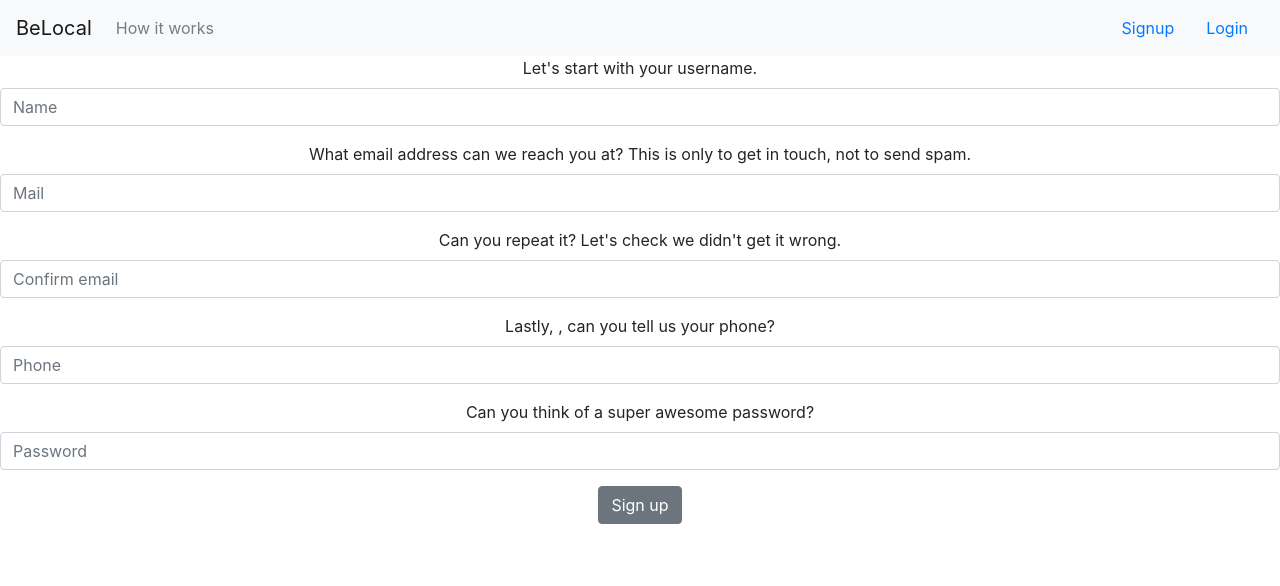
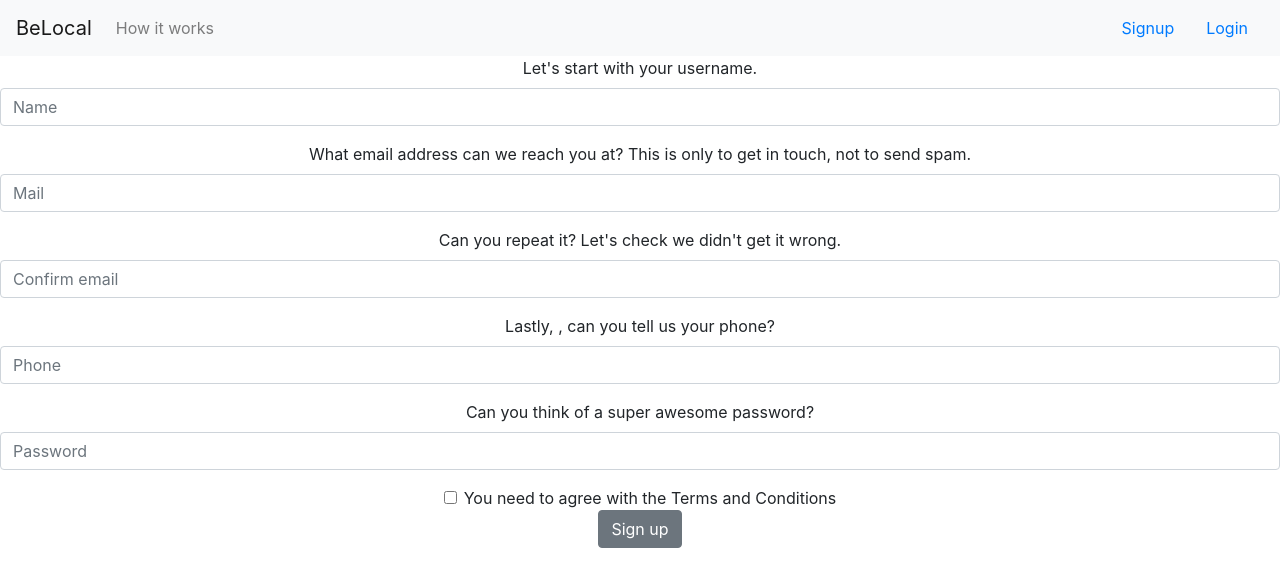
Before and after one commit to atowarek/beLocal-finalproject, a React (Create React App) app in the folder client/: page /signup in a window 1280 px wide. Shown: the top 586 px of the page. Built offline with nearby package versions, Linux system fonts and the light colour scheme; no server answers; what google-maps-react would draw is missing.

Commit message:
checkbox for terms in signup

```diff
--- a/client/src/Components/form-signup.jsx
+++ b/client/src/Components/form-signup.jsx
@@ -108,6 +108,12 @@ class Signup extends React.Component {
                             type='password'>
                         </Input>
                     </FormGroup>
+                    <FormGroup check>
+                        <Label check>
+                        <Input type="checkbox" required/>{' '}
+                        You need to agree with the Terms and Conditions
+                        </Label>
+                    </FormGroup>
                     <Button
                         className='button'>
                         Sign up
```
